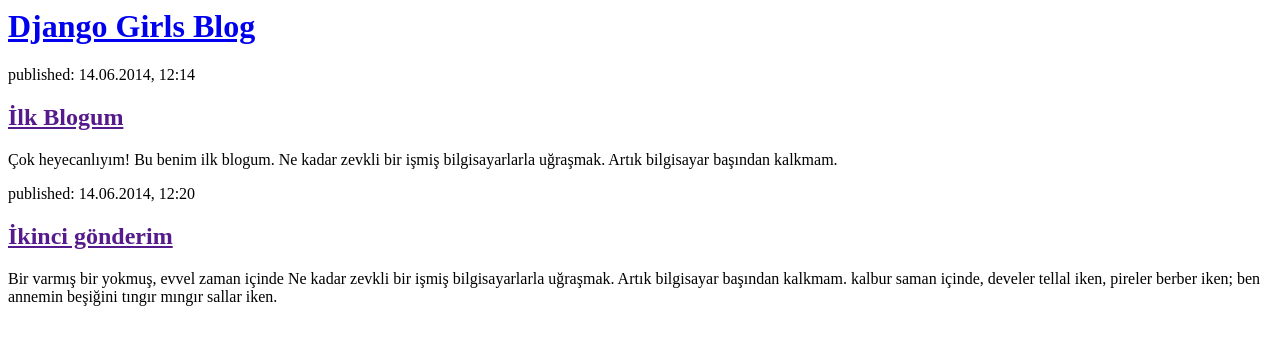
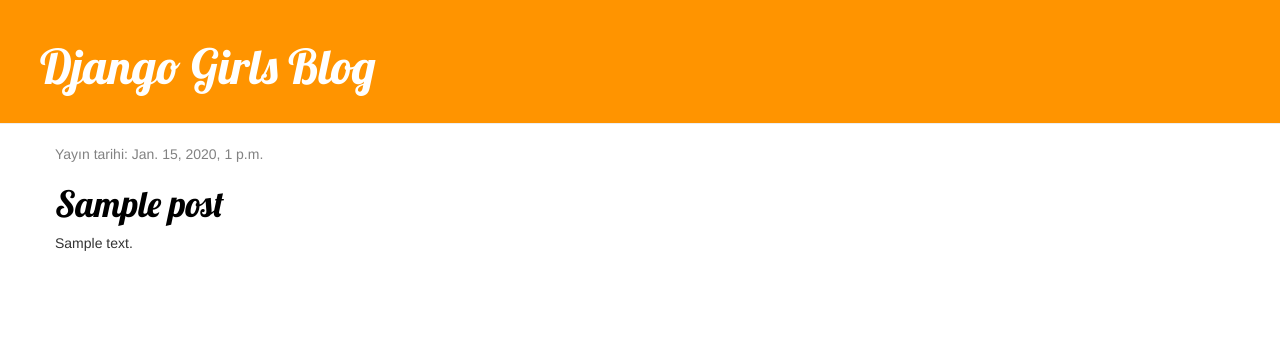
Before and after one commit to Omercan2/django-project, a Django app: page / in a window 1280 px wide. Shown: the top 345 px of the page. Run offline with Django 4.2, Linux system fonts and the light colour scheme; tables that the repository leaves empty hold one stand-in row (values such as "Sample post"); some libraries are stand-ins or nearby versions.

Commit message:
finished first part

```diff
--- /dev/null
+++ b/mysite/blog/static/css/blog.css
@@ -0,0 +1,47 @@
+
+.page-header {
+    background-color: #ff9400;
+    margin-top: 0;
+    padding: 20px 20px 20px 40px;
+}
+
+.page-header h1, .page-header h1 a, .page-header h1 a:visited, .page-header h1 a:active {
+    color: #ffffff;
+    font-size: 36pt;
+    text-decoration: none;
+}
+
+.content {
+    margin-left: 40px;
+}
+
+h1, h2, h3, h4 {
+    font-family: 'Lobster', cursive;
+}
+
+.date {
+    color: #828282;
+}
+
+.save {
+    float: right;
+}
+
+.post-form textarea, .post-form input {
+    width: 100%;
+}
+
+.top-menu, .top-menu:hover, .top-menu:visited {
+    color: #ffffff;
+    float: right;
+    font-size: 26pt;
+    margin-right: 20px;
+}
+
+.post {
+    margin-bottom: 70px;
+}
+
+.post h1 a, .post h1 a:visited {
+    color: #000000;
+}
--- a/mysite/blog/templates/blog/post_list.html
+++ b/mysite/blog/templates/blog/post_list.html
@@ -1,22 +1,31 @@
-
+{% load static %}
 <html>
     <head>
-        <title>1.Grup blog</title>
+        <title>1. Grup blog</title>
+        <link rel="stylesheet" href="//maxcdn.bootstrapcdn.com/bootstrap/3.2.0/css/bootstrap.min.css">
+        <link rel="stylesheet" href="//maxcdn.bootstrapcdn.com/bootstrap/3.2.0/css/bootstrap-theme.min.css">
+        <link href="//fonts.googleapis.com/css?family=Lobster&subset=latin,latin-ext" rel="stylesheet" type="text/css">
+        <link rel="stylesheet" href="{% static 'css/blog.css' %}">
     </head>
     <body>
-        <div>
+        <div class="page-header">
             <h1><a href="/">Django Girls Blog</a></h1>
         </div>
-        <div>
-            <p>published: 14.06.2014, 12:14</p>
-            <h2><a href="">İlk Blogum</a></h2>
-            <p>Çok heyecanlıyım! Bu benim ilk blogum. Ne kadar zevkli bir işmiş bilgisayarlarla uğraşmak. Artık bilgisayar başından kalkmam. </p>
-        </div>
 
-        <div>
-            <p>published: 14.06.2014, 12:20</p>
-            <h2><a href="">İkinci gönderim</a></h2>
-            <p>Bir varmış bir yokmuş, evvel zaman içinde Ne kadar zevkli bir işmiş bilgisayarlarla uğraşmak. Artık bilgisayar başından kalkmam. kalbur saman içinde, develer tellal iken, pireler berber iken; ben annemin beşiğini tıngır mıngır sallar iken.</p>
+        <div class="content container">
+            <div class="row">
+                <div class="col-md-8">
+                    {% for post in posts %}
+                        <div class="post">
+                            <div class="date">
+                                <p>Yayın tarihi: {{ post.published_date }}</p>
+                            </div>
+                            <h1><a href="">{{ post.title }}</a></h1>
+                            <p>{{ post.text|linebreaksbr }}</p>
+                        </div>
+                    {% endfor %}
+                </div>
+            </div>
         </div>
     </body>
 </html>
--- a/mysite/blog/views.py
+++ b/mysite/blog/views.py
@@ -1,4 +1,7 @@
 from django.shortcuts import render
+from django.utils import timezone
+from .models import Post
 
 def post_list(request):
-    return render(request, 'blog/post_list.html', {})
+    posts = Post.objects.filter(published_date__lte=timezone.now()).order_by('published_date')
+    return render(request, 'blog/post_list.html', {'posts': posts})
```
